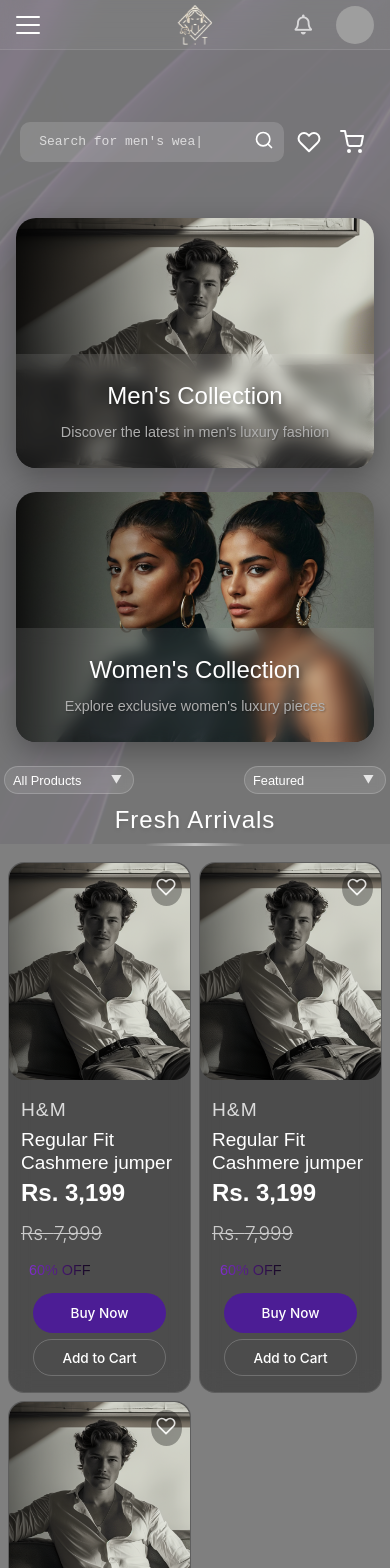
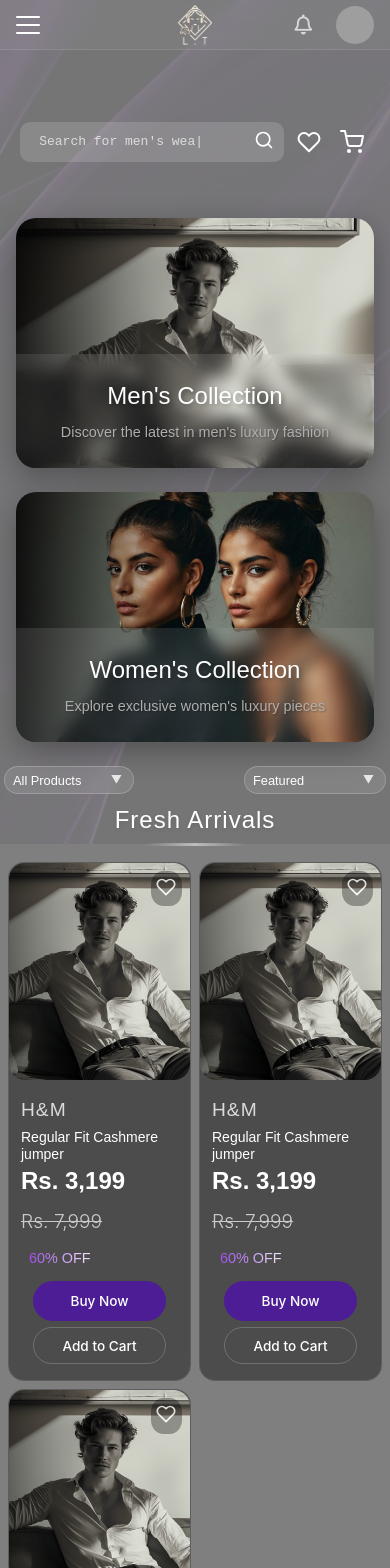
Before and after one commit to luxuryintaste-LIT/lit-ecommerce-backend, a React (Vite) app: page / in a window 390 px wide. Shown: the top 1568 px of the page. Built offline with nearby package versions, Linux system fonts and the light colour scheme; grey boxes are pictures that could not be loaded.

Commit message:
changes made

```diff
--- a/src/styles/ProductCard.css
+++ b/src/styles/ProductCard.css
@@ -43,7 +43,7 @@
   opacity: 0.8;
   transition: all 0.3s ease;
   padding: 0.5rem;
-  border-radius: 50%;
+  border-radius:40%;
 }
 
 .wishlist-button:hover {
--- a/src/styles/ProductDetails.css
+++ b/src/styles/ProductDetails.css
@@ -159,7 +159,7 @@
 }
 
 .current-price {
-  font-size: 19px;
+  font-size: 17px;
   font-weight: 600;
   font-family: 'Poppins', sans-serif;
   color: white;
@@ -168,12 +168,12 @@
 .original-price {
   text-decoration: line-through;
   color: rgba(255, 255, 255, 0.5);
-  font-size: 14px;
+  font-size: 13px;
   font-weight: 300;
 }
 
 .discount {
-  background: linear-gradient(85.68deg, #9333ea, #000);
+  background: linear-gradient(85.68deg, #9333ea, #fffefe);
   -webkit-background-clip: text;
   -webkit-text-fill-color: transparent;
   padding: 0.25rem 0.5rem;
@@ -389,12 +389,12 @@
     padding: 1.5rem;
   }
 
-  .product-name {
-    font-size: 1.75rem;
+  .product-name-card {
+    font-size: 16px ;
   }
 
   .current-price {
-    font-size: 1.25rem;
+    font-size: 16px;
   }
 
   .action-buttons {
@@ -416,8 +416,8 @@
     right: 1rem;
   }
 
-  .product-name {
-    font-size: 1.5rem;
+  .product-name-card {
+    font-size: 14px;
   }
 
   .thumbnail {
@@ -553,7 +553,7 @@
 }
 
 .discount {
-  background: linear-gradient(85.68deg, #9333ea, #000);
+  background: linear-gradient(85.68deg, #9333ea, #fdfcfc);
   -webkit-background-clip: text;
   -webkit-text-fill-color: transparent;
   padding: 0.25rem 0.5rem;
```
